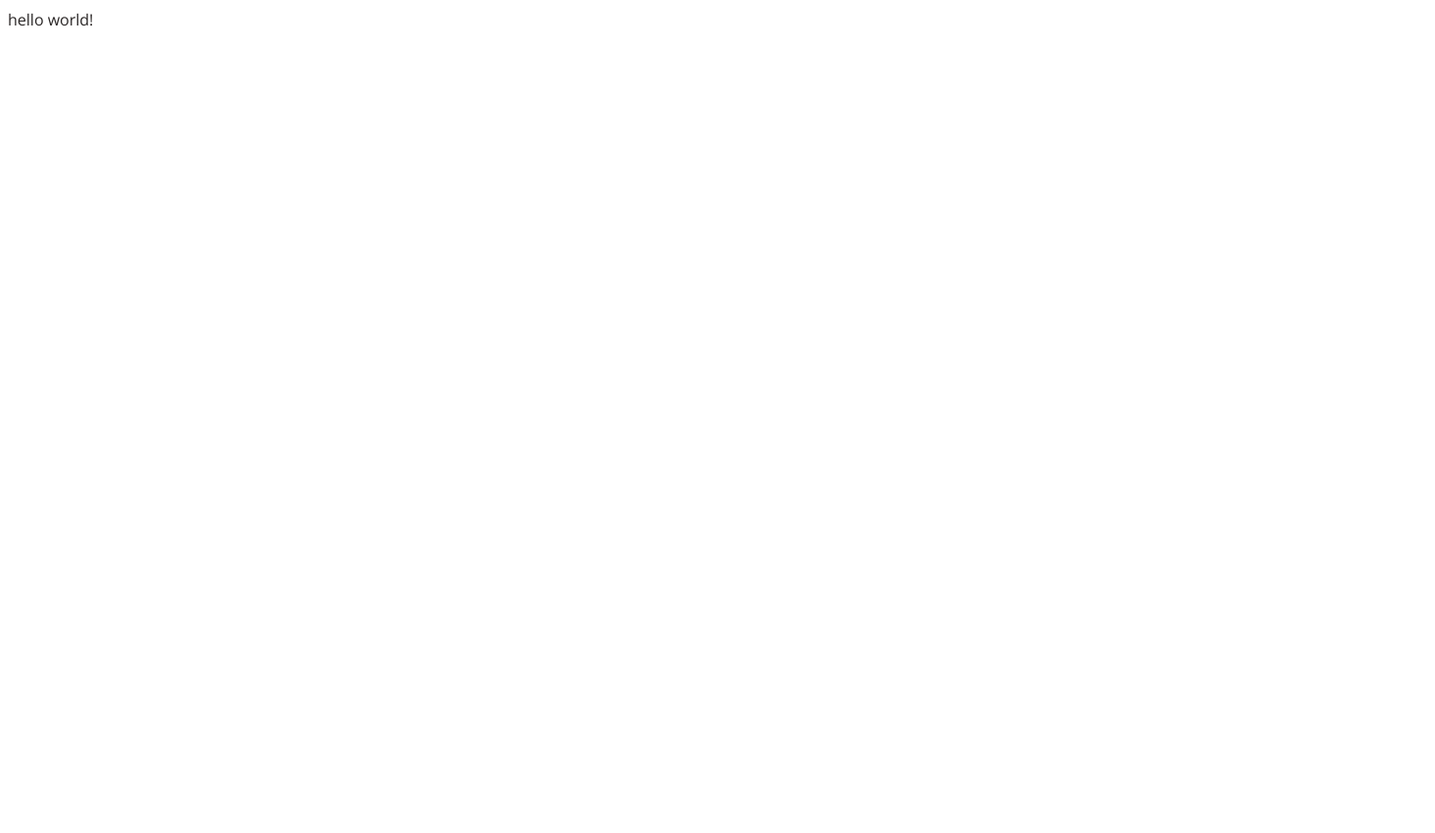
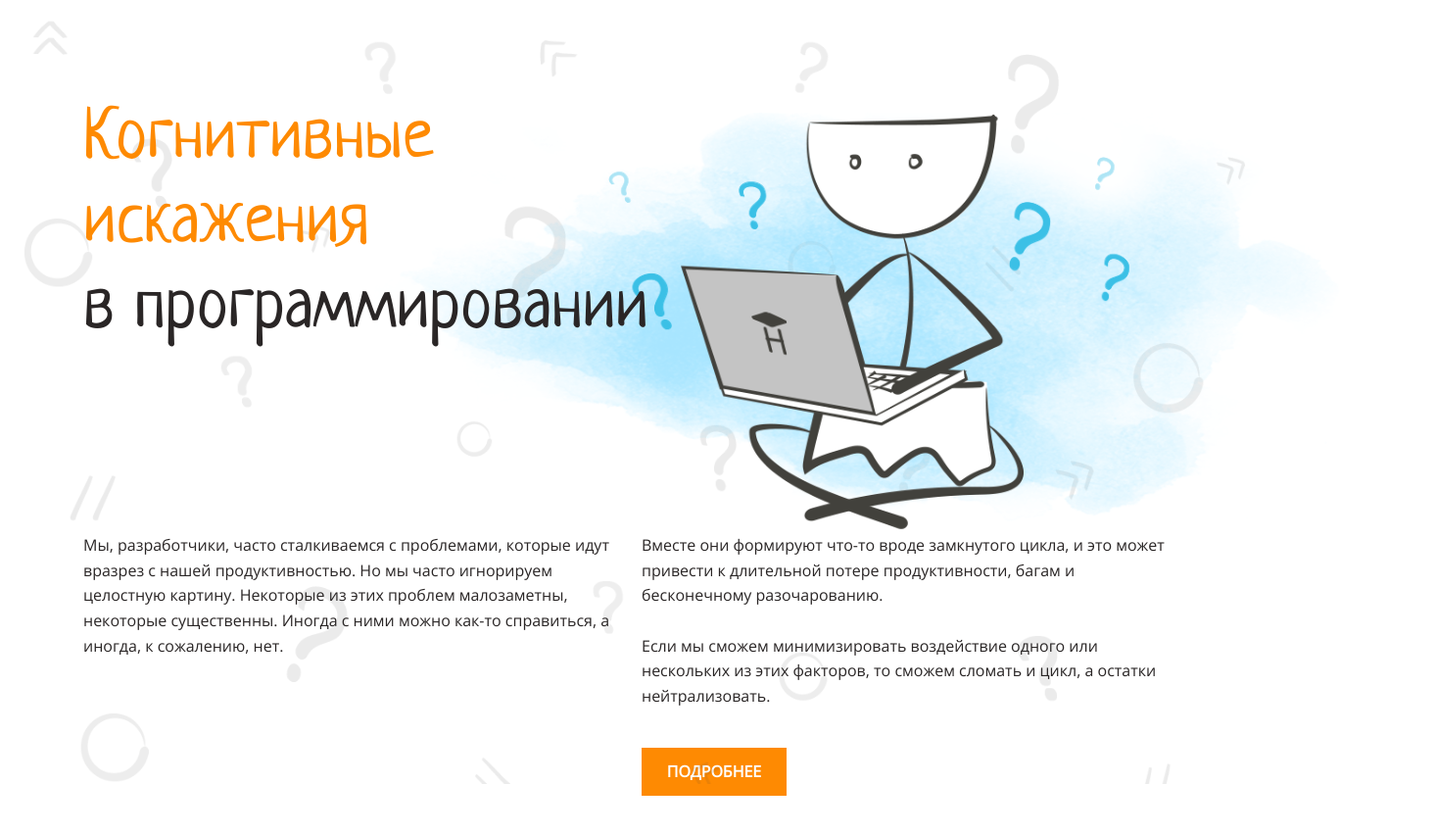
Before and after one commit to hed44/layout-designer-project-lvl1, a website: page src/index.html in a window 1280 px wide. Shown: the whole page at 98% size, 1465 px wide, since content can reach past the window. Drawn offline with Linux system fonts and the light colour scheme.

Commit message:
made header

```diff
--- a/src/index.html
+++ b/src/index.html
@@ -10,7 +10,21 @@
 </head>
 <body>
     <header class="header">
-        hello world!
+        <section class="promo">
+            <h1 class="title">Когнитивные <br> искажения <br><span>в программировании</span></h1>
+            <img src="../src/img/main.png" alt="title-img" class="title-img">
+            <div class="title-descr-wrap">
+                <div class="title-descr-1">
+                   <p>Мы, разработчики, часто сталкиваемся с проблемами, которые идут вразрез с нашей продуктивностью. Но мы часто игнорируем целостную картину. Некоторые из этих проблем малозаметны, некоторые существенны. Иногда с ними можно как-то справиться, а иногда, к сожалению, нет.</p>
+                </div>
+                <div class="title-descr-2 ml-30">
+                    <p>Вместе они формируют что-то вроде замкнутого цикла, и это может привести к длительной потере продуктивности, багам и бесконечному разочарованию.</p> <br>
+                    <p>Если мы сможем минимизировать воздействие одного или нескольких из этих факторов, то сможем сломать и цикл, а остатки нейтрализовать.</p>
+                    <a href="#" class="read-more">Подробнее</a>
+                </div>
+
+            </div>
+        </section>
     </header>
     <main>
         <section></section>
--- a/src/styles/style.css
+++ b/src/styles/style.css
@@ -23,6 +23,8 @@
 }
 
 body {
+  margin: 0;
+
   color: var(--dark);
   font-size: 16px;
   font-family: OpenSans, sans-serif;
@@ -32,12 +34,10 @@ body {
 h1,
 h2,
 h3 {
+  margin: 0;
+
   font-family: Neucha, cursive;
   line-height: 1.2em;
-}
-
-h1 {
-  font-size: 72px;
 }
 
 h2 {
@@ -48,8 +48,89 @@ h3 {
   font-size: 34px;
 }
 
+p {
+  margin: 0;
+}
+
 section {
+  position: relative;
+
+  width: 1110px;
+
+  margin: 0 auto;
+  padding: 100px 0;
+}
+
+header::before {
+  position: absolute;
+  top: 0;
+  left: 0;
+  z-index: 10;
+
+  display: block;
+  width: 100%;
+  height: 100%;
+
+  background-image: url("../img/background.png");
+  background-repeat: no-repeat;
+  background-size: cover;
+  opacity: 0.1;
+
+  content: "";
+}
+
+h1 {
+  position: relative;
+  z-index: 20;
+
+  color: var(--main-color);
+
+  font-weight: normal;
+  font-size: 72px;
+}
+
+h1 span {
+  z-index: 20;
+
+  color: var(--dark);
+}
+
+.title-img {
+  position: absolute;
+  top: 55px;
+  right: -270px;
+  z-index: 10;
+
+  height: 525px;
+}
+
+.title-descr-wrap {
   display: flex;
-  width: 1110px;
-  margin: 100px 0;
+  margin-top: 185px;
 }
+
+.title-descr-1,
+.title-descr-2 {
+  width: 540px;
+}
+
+.ml-30 {
+  margin-left: 30px;
+}
+
+.read-more {
+  display: inline-block;
+  width: 148px;
+  height: 49px;
+  margin-top: 40px;
+
+  color: var(--white);
+  font-weight: bold;
+  line-height: 3;
+  text-align: center;
+  text-transform: uppercase;
+  text-decoration: none;
+
+  background-color: var(--main-color);
+  border: none;
+}
```
Also changed, not shown: src/img/1.png (added), src/img/2.png (added), src/img/3.png (added), src/img/4.png (added), src/img/5.png (added), src/img/background.png (added), src/img/main.png (added), src/img/send.svg (added), 1 other file.
